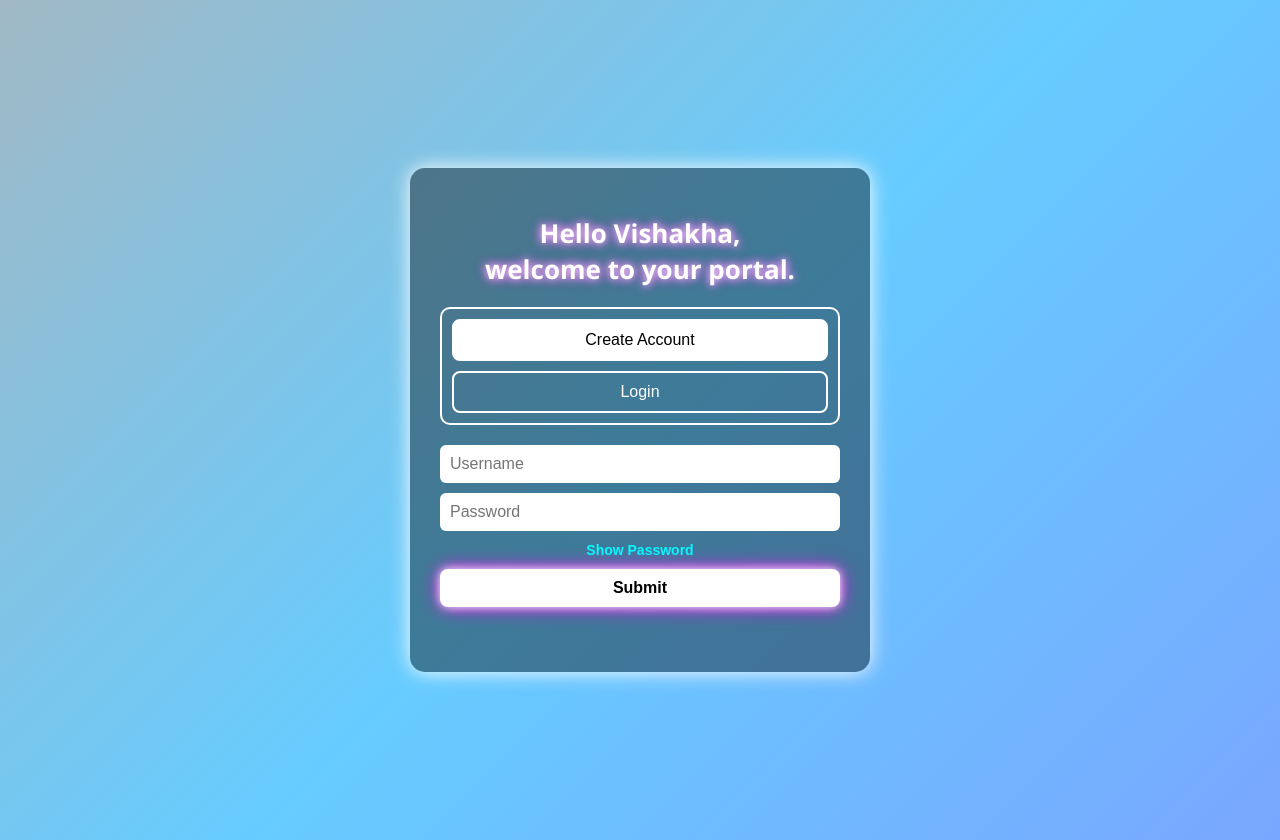
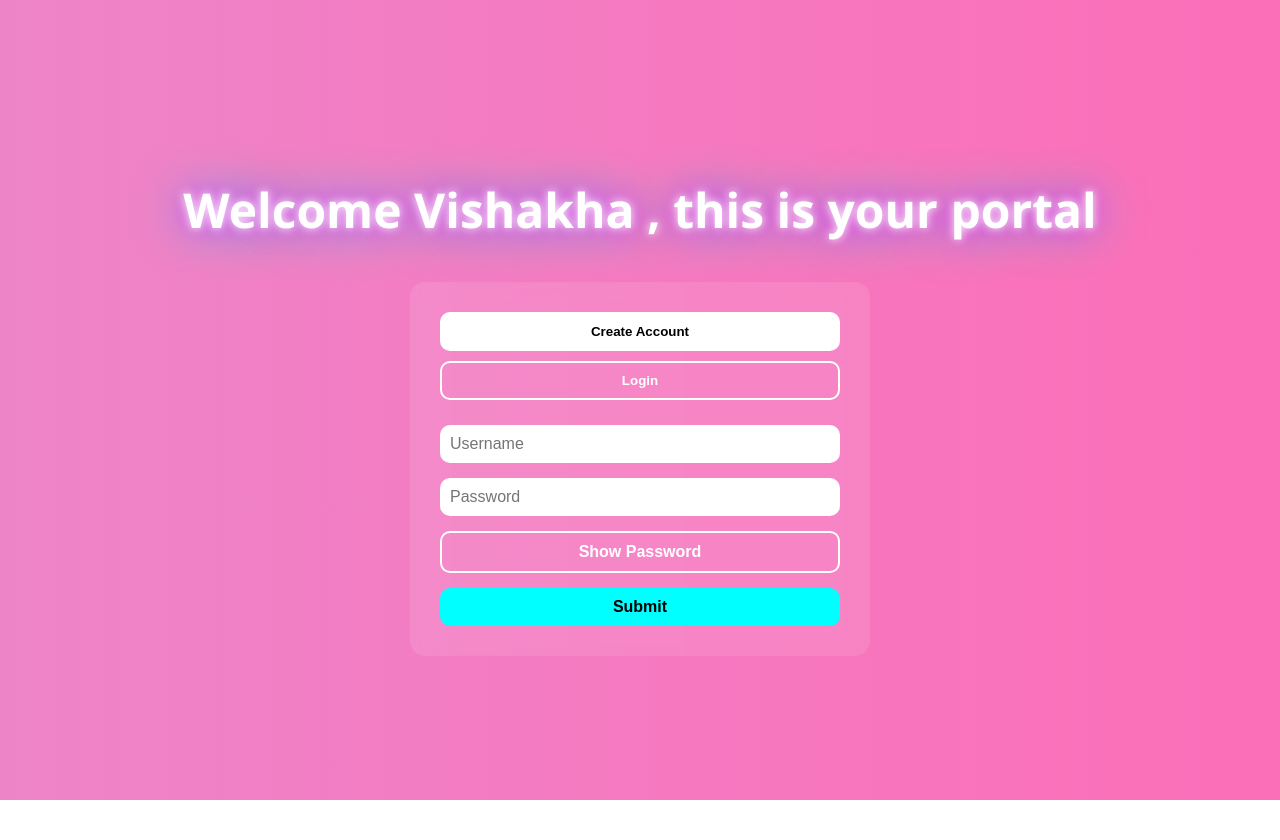
Before and after one commit to shadowCoder89-afk/cheetu-portal, a website: page public/index.html in a window 1280 px wide. Both pictures are taken after a click on the button "Create Account". After the commit the page ends 800 px from the top, so only its background shows below. Drawn offline with Linux system fonts and the light colour scheme.

Commit message:
updated login system

```diff
--- a/package.json
+++ b/package.json
@@ -10,6 +10,7 @@
   "license": "ISC",
   "description": "",
   "dependencies": {
-    "express": "^5.1.0"
+    "express": "^5.1.0",
+    "sqlite3": "^5.1.7"
   }
 }
--- a/public/index.html
+++ b/public/index.html
@@ -3,234 +3,244 @@
 <head>
   <meta charset="UTF-8" />
   <meta name="viewport" content="width=device-width, initial-scale=1.0"/>
-  <title>Cheetu Portal Login</title>
+  <title>Cheetu Portal</title>
   <style>
     body {
       margin: 0;
       font-family: 'Segoe UI', sans-serif;
-      background: linear-gradient(-45deg, #ff66cc, #9966ff, #66ccff, #ff9966);
-      background-size: 400% 400%;
-      animation: gradientBG 10s ease infinite;
+      background: linear-gradient(270deg, #ff69b4, #dda0dd, #87ceeb, #ffa07a, #90ee90);
+      background-size: 1000% 1000%;
+      animation: rainbow 20s ease infinite;
       display: flex;
       justify-content: center;
       align-items: center;
-      min-height: 100vh;
-      color: white;
+      height: 100vh;
       flex-direction: column;
-      padding: 20px;
+      overflow: hidden;
     }
 
-    @keyframes gradientBG {
-      0% {background-position: 0% 50%;}
-      50% {background-position: 100% 50%;}
-      100% {background-position: 0% 50%;}
+    @keyframes rainbow {
+      0% { background-position: 0% 50%; }
+      50% { background-position: 100% 50%; }
+      100% { background-position: 0% 50%; }
+    }
+
+    h1 {
+      color: white;
+      text-shadow: 0 0 10px #fff, 0 0 30px #f0f, 0 0 50px #0ff;
+      font-size: 3rem;
+      margin-bottom: 40px;
     }
 
     .container {
-      background: rgba(0, 0, 0, 0.4);
+      background: rgba(255, 255, 255, 0.1);
+      padding: 30px;
       border-radius: 15px;
-      padding: 30px;
+      backdrop-filter: blur(10px);
+      display: flex;
+      flex-direction: column;
+      gap: 15px;
+      min-width: 280px;
       width: 90%;
       max-width: 400px;
-      text-align: center;
-      box-shadow: 0 0 20px #fff;
-    }
-
-    h1 {
-      font-size: 26px;
-      text-shadow: 0 0 8px #fff, 0 0 12px #ff00ff;
-      margin-bottom: 20px;
     }
 
     .form-toggle {
       display: flex;
       flex-direction: column;
       gap: 10px;
-      margin-bottom: 20px;
-      border: 2px solid #fff;
-      padding: 10px;
-      border-radius: 10px;
+      margin-bottom: 10px;
     }
 
     .form-toggle button {
-      background: transparent;
+      padding: 10px;
+      font-weight: bold;
+      border: 2px solid white;
+      border-radius: 10px;
+      background-color: transparent;
       color: white;
-      padding: 10px;
-      border: 2px solid white;
-      border-radius: 8px;
       cursor: pointer;
-      font-size: 16px;
-      transition: all 0.3s ease;
+      transition: 0.3s ease;
     }
 
     .form-toggle button.active {
-      background: white;
-      color: black;
-    }
-
-    .form-group {
-      display: none;
-      flex-direction: column;
-      gap: 10px;
+      background-color: white;
+      color: #000;
     }
 
     input {
       padding: 10px;
+      border-radius: 10px;
       border: none;
-      border-radius: 6px;
-      font-size: 16px;
+      font-size: 1rem;
     }
 
-    .glow-btn {
-      background: #ffffff;
-      color: #000;
-      padding: 10px 15px;
+    button.submit-btn, .toggle-password {
+      padding: 10px;
+      font-size: 1rem;
+      font-weight: bold;
+      border-radius: 10px;
       border: none;
-      border-radius: 8px;
       cursor: pointer;
-      font-size: 16px;
-      font-weight: bold;
-      box-shadow: 0 0 10px #fff, 0 0 20px #ff00ff;
-      transition: all 0.3s ease;
+      transition: all 0.3s;
     }
 
-    .glow-btn:hover {
-      transform: scale(1.05);
-      box-shadow: 0 0 12px #fff, 0 0 24px #ff00ff;
+    button.submit-btn {
+      background-color: #00ffff;
+      color: black;
+    }
+
+    button.submit-btn:hover {
+      background-color: #00cccc;
+    }
+
+    .toggle-password {
+      background-color: transparent;
+      border: 2px solid white;
+      color: white;
     }
 
     .message {
-      margin-top: 15px;
-      font-size: 14px;
-      color: yellow;
-      min-height: 20px;
-    }
-
-    .toggle-password {
-      background: none;
-      border: none;
-      color: #00ffff;
-      cursor: pointer;
+      text-align: center;
+      color: #fff;
       font-weight: bold;
-      font-size: 14px;
+      padding: 8px;
+      border-radius: 10px;
+      background-color: rgba(0,0,0,0.3);
+      display: none;
     }
 
     @media (max-width: 480px) {
       h1 {
-        font-size: 22px;
+        font-size: 2.2rem;
       }
 
-      .glow-btn {
-        font-size: 14px;
-        padding: 8px 12px;
-      }
-
-      .form-toggle button {
-        font-size: 14px;
-        padding: 8px;
+      .container {
+        padding: 20px;
       }
     }
   </style>
 </head>
 <body>
+
+  <h1>Welcome Vishakha , this is your portal</h1>
+
   <div class="container">
-    <h1>Hello Vishakha,<br>welcome to your portal.</h1>
-
     <div class="form-toggle">
-      <button id="showCreate">Create Account</button>
-      <button id="showLogin">Login</button>
+      <button id="createBtn">Create Account</button>
+      <button id="loginBtn">Login</button>
     </div>
 
-    <div id="formSection" class="form-group">
-      <input type="text" id="username" placeholder="Username" />
-      <input type="password" id="password" placeholder="Password" />
-      <button class="toggle-password" onclick="togglePassword()">Show Password</button>
-      <button class="glow-btn" id="submitBtn">Submit</button>
-    </div>
+    <input type="text" id="username" placeholder="Username" style="display: none;">
+    <input type="password" id="password" placeholder="Password" style="display: none;">
+    <button class="toggle-password" id="togglePassword" style="display: none;">Show Password</button>
+    <button class="submit-btn" id="submitBtn" style="display: none;">Submit</button>
 
-    <div class="message" id="message"></div>
+    <div class="message" id="messageBox"></div>
   </div>
 
   <script>
-    const showCreateBtn = document.getElementById("showCreate");
-    const showLoginBtn = document.getElementById("showLogin");
-    const formSection = document.getElementById("formSection");
+    let mode = null;
+
+    const createBtn = document.getElementById("createBtn");
+    const loginBtn = document.getElementById("loginBtn");
+    const username = document.getElementById("username");
+    const password = document.getElementById("password");
+    const togglePassword = document.getElementById("togglePassword");
     const submitBtn = document.getElementById("submitBtn");
-    const message = document.getElementById("message");
-    const usernameInput = document.getElementById("username");
-    const passwordInput = document.getElementById("password");
+    const messageBox = document.getElementById("messageBox");
 
-    let formType = "";
+    createBtn.addEventListener("click", () => {
+      mode = "create";
+      highlightButton(createBtn);
+      showForm();
+      clearFields();
+    });
 
-    const updateForm = (type) => {
-      formType = type;
-      formSection.style.display = "flex";
-      message.textContent = "";
-      usernameInput.value = "";
-      passwordInput.value = "";
-      showCreateBtn.classList.remove("active");
-      showLoginBtn.classList.remove("active");
+    loginBtn.addEventListener("click", () => {
+      mode = "login";
+      highlightButton(loginBtn);
+      showForm();
+      clearFields();
+    });
 
-      if (type === "create") {
-        showCreateBtn.classList.add("active");
+    togglePassword.addEventListener("click", () => {
+      if (password.type === "password") {
+        password.type = "text";
+        togglePassword.textContent = "Hide Password";
       } else {
-        showLoginBtn.classList.add("active");
+        password.type = "password";
+        togglePassword.textContent = "Show Password";
       }
+    });
+
+    submitBtn.addEventListener("click", async () => {
+      const payload = {
+        username: username.value.trim(),
+        password: password.value.trim(),
       };
 
-    showCreateBtn.addEventListener("click", () => updateForm("create"));
-    showLoginBtn.addEventListener("click", () => updateForm("login"));
-
-    const togglePassword = () => {
-      passwordInput.type = passwordInput.type === "password" ? "text" : "password";
-    };
-
-    submitBtn.addEventListener("click", async () => {
-      const username = usernameInput.value.trim();
-      const password = passwordInput.value.trim();
-
-      if (!username || !password || !formType) {
-        message.textContent = "Please fill in all fields.";
-        return;
+      if (!payload.username || !payload.password) {
+        return showMessage("Please fill in both fields", false);
       }
 
-      const route = formType === "create" ? "/create-account" : "/login";
-      try {
-        const res = await fetch(route, {
+      const url = mode === "create" ? "/create-account" : "/login";
+      const response = await fetch(url, {
         method: "POST",
-          headers: {"Content-Type": "application/json"},
-          body: JSON.stringify({ username, password })
+        headers: {
+          "Content-Type": "application/json",
+        },
+        body: JSON.stringify(payload),
       });
-        const data = await res.json();
 
-        if (res.ok) {
-          message.textContent = data.message || "Success!";
-          if (route === "/login") {
+      const result = await response.json();
+      if (result.success) {
+        showMessage(result.message, true);
+        if (mode === "login") {
           setTimeout(() => {
-              window.location.href = "/cheetu-room.html";
+            window.location.href = "/cheetu-room";
           }, 1000);
         }
       } else {
-          message.textContent = data.message || "Something went wrong.";
-        }
-      } catch (err) {
-        console.error("Error:", err);
-        message.textContent = "Server error.";
+        showMessage(result.message || "Something went wrong", false);
       }
     });
 
-    // ENTER key navigation
-    [usernameInput, passwordInput].forEach((input, index, arr) => {
-      input.addEventListener("keydown", (e) => {
+    document.addEventListener("keydown", (e) => {
       if (e.key === "Enter") {
-          if (index === arr.length - 1) {
+        if (submitBtn.style.display !== "none") {
           submitBtn.click();
-          } else {
-            arr[index + 1].focus();
         }
       }
     });
-    });
+
+    function showForm() {
+      username.style.display = "block";
+      password.style.display = "block";
+      togglePassword.style.display = "block";
+      submitBtn.style.display = "block";
+    }
+
+    function clearFields() {
+      username.value = "";
+      password.value = "";
+      togglePassword.textContent = "Show Password";
+      password.type = "password";
+    }
+
+    function highlightButton(activeBtn) {
+      [createBtn, loginBtn].forEach(btn => btn.classList.remove("active"));
+      activeBtn.classList.add("active");
+    }
+
+    function showMessage(msg, isSuccess) {
+      messageBox.textContent = msg;
+      messageBox.style.backgroundColor = isSuccess ? "rgba(0,255,0,0.2)" : "rgba(255,0,0,0.3)";
+      messageBox.style.display = "block";
+      setTimeout(() => {
+        messageBox.style.display = "none";
+      }, 3000);
+    }
   </script>
 </body>
 </html>
--- a/users.json
+++ /dev/null
@@ -1,5 +0,0 @@
-{
-  "Tanmay": {
-    "password": "nudivava1"
-  }
-}
```
Also changed, not shown: server.js (+67 -65 lines), 2 other files. Lines whose indentation alone changed are shown as unchanged.
